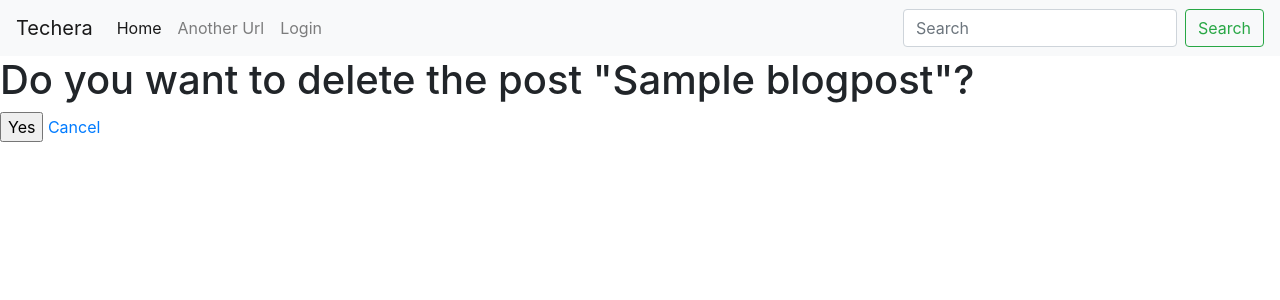
After one commit to sudhanshu456/django-techera, a Django app: page /1/delete/ in a window 1280 px wide. The commit adds this page. Shown: the top 300 px of the page. Run offline with Django 3.2, Linux system fonts and the light colour scheme; tables that the repository leaves empty hold one stand-in row (values such as "Sample post"); some libraries are stand-ins or nearby versions.

Commit message:
day 7 delete view

```diff
--- a/src/main/forms.py
+++ b/src/main/forms.py
@@ -5,3 +5,6 @@ class BlogpostForm(forms.ModelForm):
     class Meta:
         model=Blogpost
         fields='__all__'
+        widgets = {
+	        'title': forms.TextInput(attrs={'class': 'input','placeholder':'Title'})
+        }
--- /dev/null
+++ b/src/main/templates/delete.html
@@ -0,0 +1,15 @@
+{% extends 'base.html' %}
+
+{% block content %}
+
+
+<form method='POST'>{% csrf_token %}
+    <h1>Do you want to delete the post "{{ object.title }}"?</h1>
+    <p><input type='submit' value='Yes' />  <a href="{% url 'list' %}">Cancel</a></p>
+
+</form>
+
+
+
+
+{% endblock %}
--- a/src/main/templates/home.html
+++ b/src/main/templates/home.html
@@ -6,7 +6,7 @@
     <ul class="list-group">
       {% for a in data %}
 
-      <li class="list-group-item"><p>{{ a.title|capfirst }}</p>
+      <li class="list-group-item"><a href="{% url 'delete' a.id %}"><p>{{ a.title|capfirst }}</p></a>
 
 
     </li>
--- a/src/main/urls.py
+++ b/src/main/urls.py
@@ -7,5 +7,6 @@ urlpatterns = [
     path('register',views.register,name='register'),
     path('logout',views.logouts,name='logout'),
     path('login',views.logins,name='login'),
-    path('create',views.CreateBlogPost.as_view(),name='create')
+    path('create',views.CreateBlogPost.as_view(),name='create'),
+    path('<int:id>/delete/',views.DeleteBlogPost.as_view(), name='delete')
 ]
--- a/src/main/views.py
+++ b/src/main/views.py
@@ -1,4 +1,4 @@
-from django.shortcuts import render,redirect
+from django.shortcuts import render,redirect,get_object_or_404,reverse
 from django.contrib import messages
 
 from django.http import HttpResponse
@@ -8,9 +8,17 @@ from django.contrib.auth import login,logout,authenticate
 from .models import Blogpost
 
 from .forms import BlogpostForm
-from django.views.generic import CreateView
+from django.views.generic import CreateView,DeleteView
 
 
+
+class DeleteBlogPost(DeleteView):
+    template_name='delete.html'
+    def get_object(self):
+        id_ = self.kwargs.get("id")
+        return get_object_or_404(Blogpost, id=id_)
+    def get_success_url(self):
+        return reverse('list')
 
 class CreateBlogPost(CreateView):
     template_name='create.html'
```
